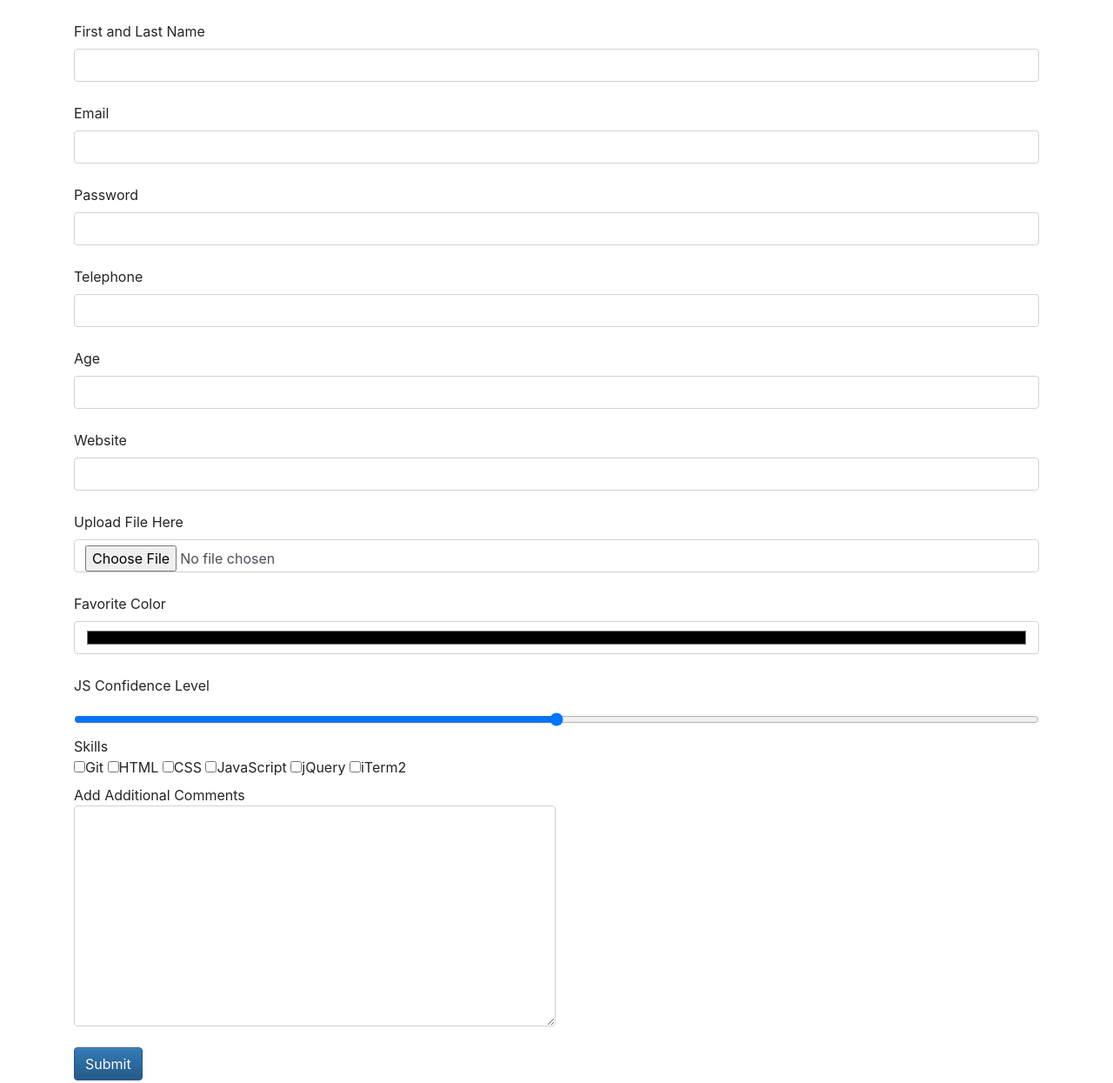
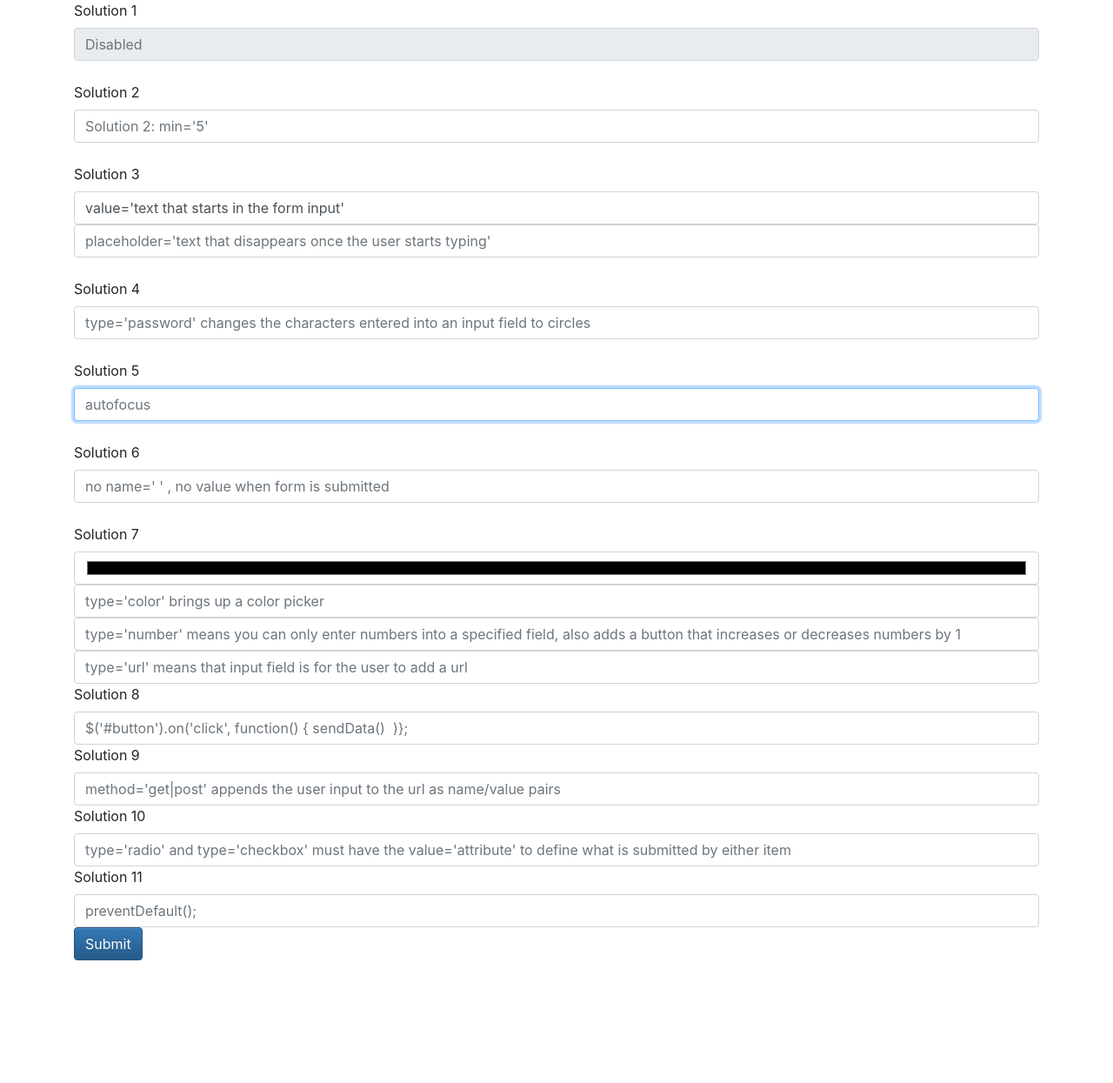
Before and after one commit to Ho0dLuM/web-forms, a website: page src/index.html in a window 1280 px wide. Shown: the whole page at 87% size. After the commit the page ends 1104 px from the top, so only its background shows below. Drawn offline with nearby package versions, Linux system fonts and the light colour scheme.

Commit message:
answered the quiz questions

```diff
--- a/src/index.html
+++ b/src/index.html
@@ -12,34 +12,32 @@
     </header>
   <body>
     <form class="container">
-      <label for="userName"><br>First and Last Name</label>
-      <input id="userName" class="form-control" type="text"><br>
-      <label for="userEmail">Email</label>
-      <input id="userEmail" class="form-control" type="email"><br>
-      <label for="password" type="password">Password</label>
-      <input id="password" class="form-control" type="password" minLength="5"><br>
-      <label for="telephone">Telephone</label>
-      <input id="telephone" class="form-control" type="telephoneNumber"><br>
-      <label for="age">Age</label>
-      <input id ="age" type="number" class="form-control" name="age" min="18" max="99"><br>
-      <label for="website">Website</label>
-      <input id="website" class="form-control" type="url"><br>
-      <label for="fileUpload">Upload File Here</label>
-      <input id="fileUpload" class="form-control" type="file"><br>
-      <label for="favColor">Favorite Color</label>
-      <input id="color" class="form-control" type="color"><br>
-      <label for="range">JS Confidence Level</label><br>
-      <input id="rangeSlider" class="form-control" type="range" min="0" max="10">
-      <label>Skills<br>
-        <input type="checkbox" id="git">Git
-        <input type="checkbox" id="HTML">HTML
-        <input type="checkbox" id="CSS">CSS
-        <input type="checkbox" id="JavaScript">JavaScript
-        <input type="checkbox" id="jQuery">jQuery
-        <input type="checkbox" id="iterm">iTerm2
-      </label><br>
-      <label for="textarea">Add Additional Comments<br>
-        <textarea type="text" class="form-control" rows="10" cols="50"></textarea><br>
+      <label for="userName">Solution 1</label>
+      <input id="userName" class="form-control" type="text" placeholder="Disabled" disabled><br>
+      <label for="password" type="password">Solution 2</label>
+      <input class="form-control" placeholder="Solution 2: min='5'" min="5"><br>
+      <label for="text">Solution 3</label>
+      <input value="value='text that starts in the form input'" class="form-control">
+      <input class="form-control" placeholder="placeholder='text that disappears once the user starts typing'"><br>
+      <label for="text">Solution 4</label>
+      <input type="password" class="form-control" placeholder="type='password' changes the characters entered into an input field to circles"><br>
+      <label for="text">Solution 5</label>
+      <input class="form-control" placeholder="autofocus" autofocus><br>
+      <label for="text">Solution 6</label>
+      <input class="form-control" name="solution 6" placeholder="no name=' ' , no value when form is submitted"><br>
+      <label for="range">Solution 7</label><br>
+      <input class="form-control" type="color">
+      <input class="form-control" placeholder="type='color' brings up a color picker">
+      <input class="form-control" placeholder="type='number' means you can only enter numbers into a specified field, also adds a button that increases or decreases numbers by 1" type="number">
+      <input class="form-control" placeholder="type='url' means that input field is for the user to add a url">
+      <label for=text>Solution 8</label>
+      <input class="form-control" placeholder="$('#button').on('click', function() { sendData()  )};">
+      <label for=text>Solution 9</label>
+      <input class="form-control" placeholder="method='get|post' appends the user input to the url as name/value pairs">
+      <label for=text>Solution 10</label>
+      <input class="form-control" placeholder="type='radio' and type='checkbox' must have the value='attribute' to define what is submitted by either item">
+      <label for=text>Solution 11</label>
+      <input class="form-control" placeholder="preventDefault();">
       <button class="btn btn-primary">Submit</button>
     </form>
     <script type="text/javascript" src="./main.js"></script>
```
